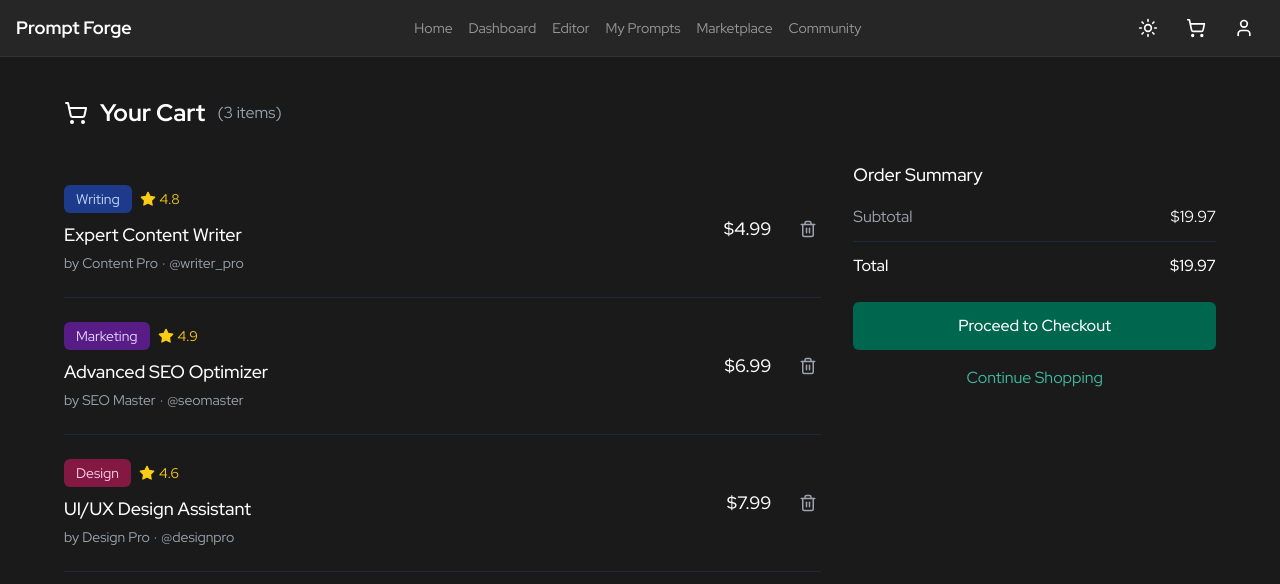
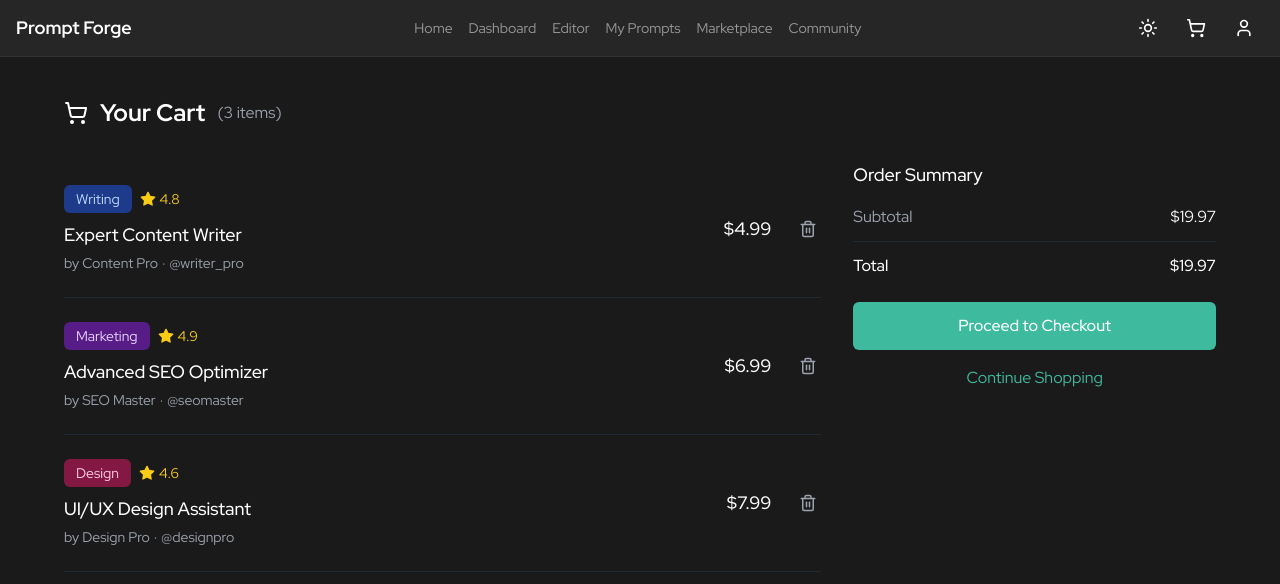
Before and after one commit to COS301-SE-2025/Prompt-Forge, a React (Vite) app in the folder frontend/: page /cart in a window 1280 px wide. Shown: the top 584 px of the page. Built offline with nearby package versions, Linux system fonts and the light colour scheme.

Commit message:
Hover hotfix

```diff
--- a/frontend/src/components/CartSummary.tsx
+++ b/frontend/src/components/CartSummary.tsx
@@ -25,7 +25,7 @@ export const CartSummary = ({
           <span>${total.toFixed(2)}</span>
         </div>
       </div>
-    <button className="w-full bg-[#00674f] hover:bg-[#3ebb9e] text-white py-3 rounded-md font-medium transition-colors">
+    <button className="w-full bg-[#3ebb9e] hover:bg-[#00674f] text-white py-3 rounded-md font-medium transition-colors">
         Proceed to Checkout
       </button>
     <button className="w-full text-center mt-4 text-[#3ebb9e] hover:text-[#00674f]">
```
